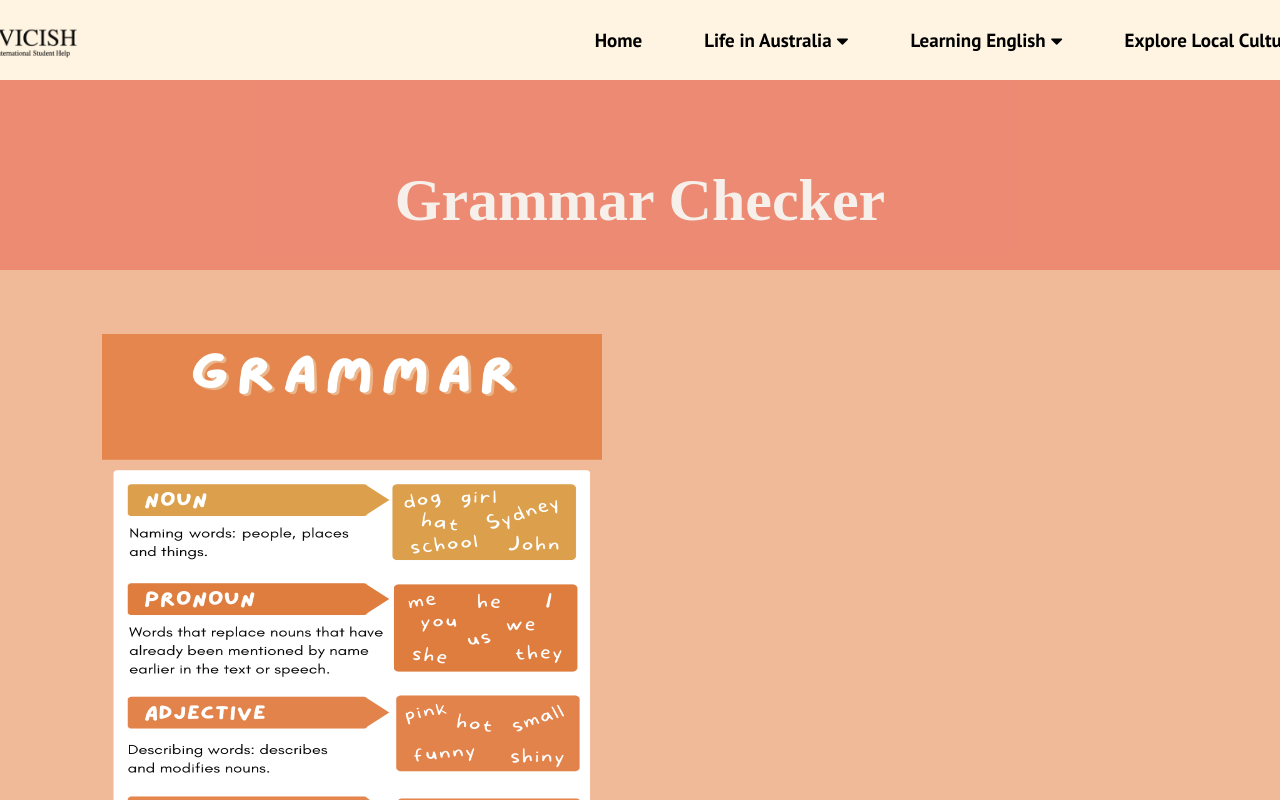
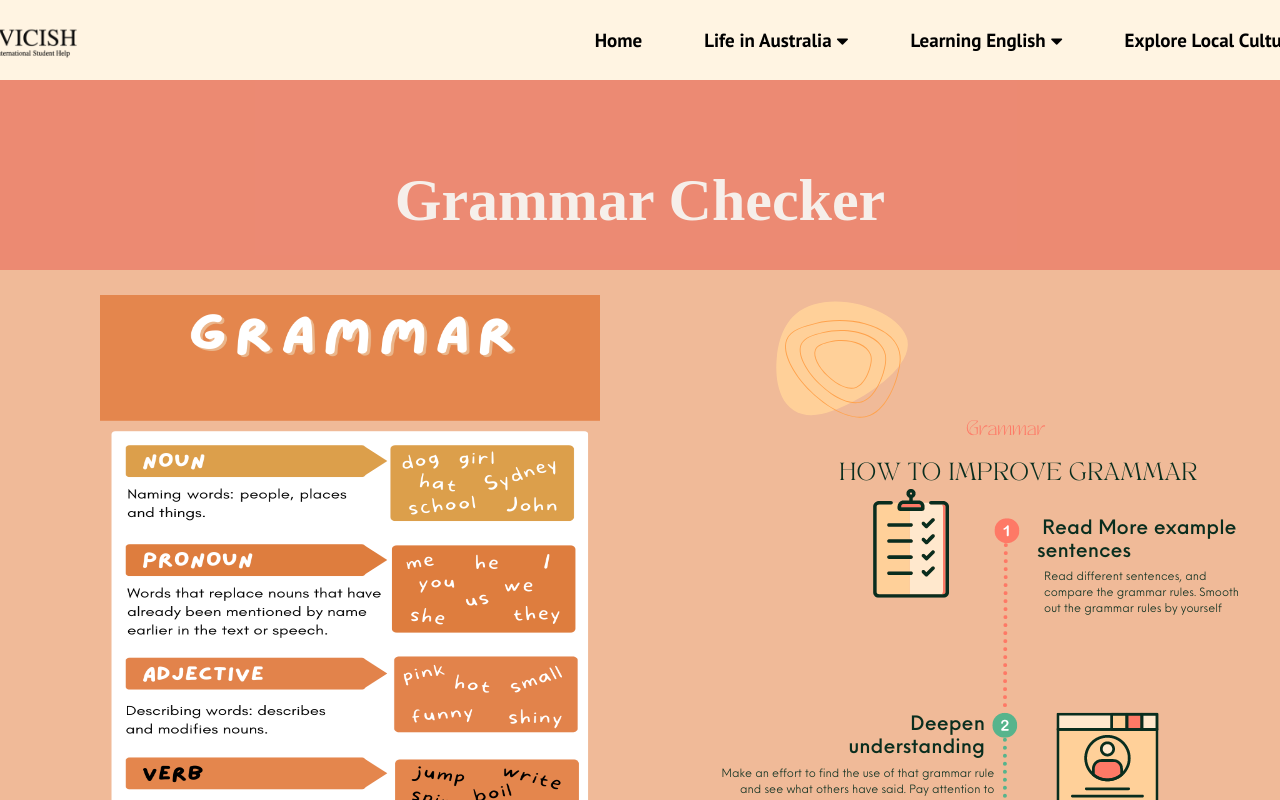
Before and after one commit to HMEI83/TA16_IE_Project, a React (Create React App) app in the folder ie-app/: page /writing in a window 1280 px wide. Shown: the top 800 px of the page. Built offline with nearby package versions, Linux system fonts and the light colour scheme.

Commit message:
minor change
minor change

```diff
--- a/ie-app/src/components/pages/WriteCheck.css
+++ b/ie-app/src/components/pages/WriteCheck.css
@@ -31,6 +31,6 @@
 }
 
 .grammarPic{
-    margin-left: 8%;
+    margin-left: 20%;
     margin-top: 5%;
 }
--- a/ie-app/src/components/pages/WriteCheckPg.js
+++ b/ie-app/src/components/pages/WriteCheckPg.js
@@ -2,12 +2,17 @@ import React from "react";
 import WritingHandler from "../writingAssessment/WritingHandler";
 import "./WriteCheck.css";
 import GrammarPic from "../../images/grammarPic.png";
+import GrammarPic2 from "../../images/GrammarPic2.png";
 import { fadeInDown } from 'react-animations';
 import Radium, {StyleRoot} from 'radium';
 
 const styles = {
   fadeInDown: {
-    animation: 'x 1.5s',
+    animation: 'x 2s',
+    animationName: Radium.keyframes(fadeInDown, 'fadeInDown'),
+  },
+  fadeInDown2: {
+    animation: 'x 4s',
     animationName: Radium.keyframes(fadeInDown, 'fadeInDown'),
   }
 }
@@ -16,11 +21,18 @@ const WriteCheck = () => {
   return (
     <div style={{backgroundColor: "#F0BA98", height: "1800px"}}>
       <div className="headerBg">Grammar Checker</div>
+      <div style={{ display:"flex"}}>
       <StyleRoot>
       <div style={styles.fadeInDown} className="grammarPic">
       <img src={GrammarPic} width='500' height='1000'></img>
       </div>
       </StyleRoot>
+      <StyleRoot>
+      <div style={styles.fadeInDown2} className="grammarPic2">
+      <img src={GrammarPic2} style={{marginLeft:"35%"}}></img>
+      </div>
+      </StyleRoot>
+      </div>
       <div className="slangIntro" style={{
           marginLeft: "320px",
           marginTop: "30px",
```
Also changed, not shown: ie-app/src/images/GrammarPic2.png (added).
